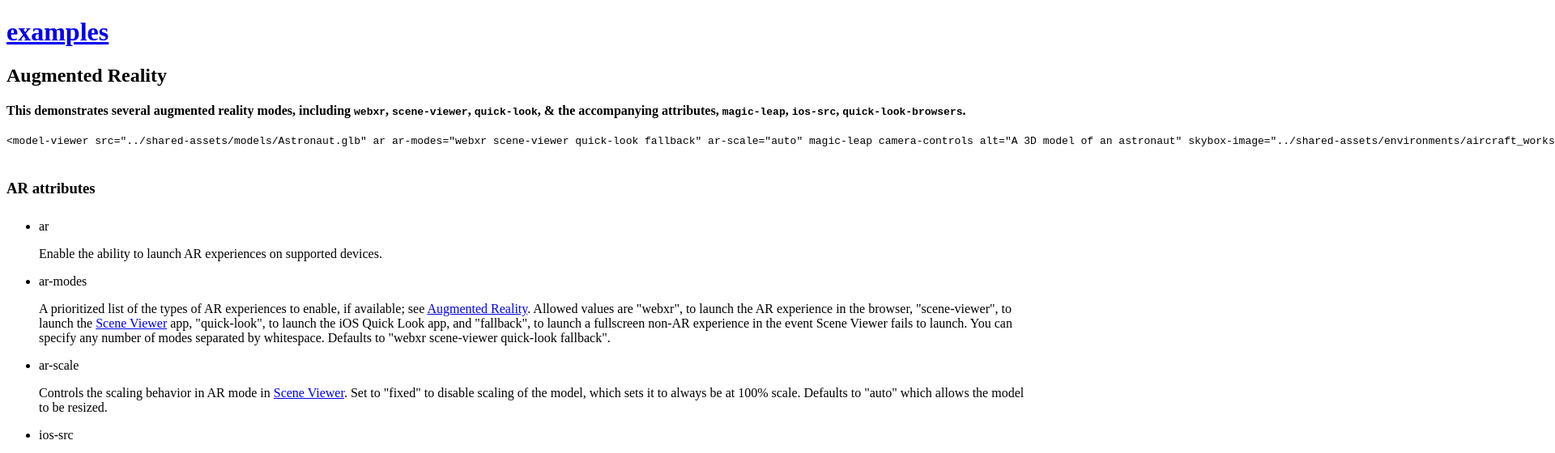
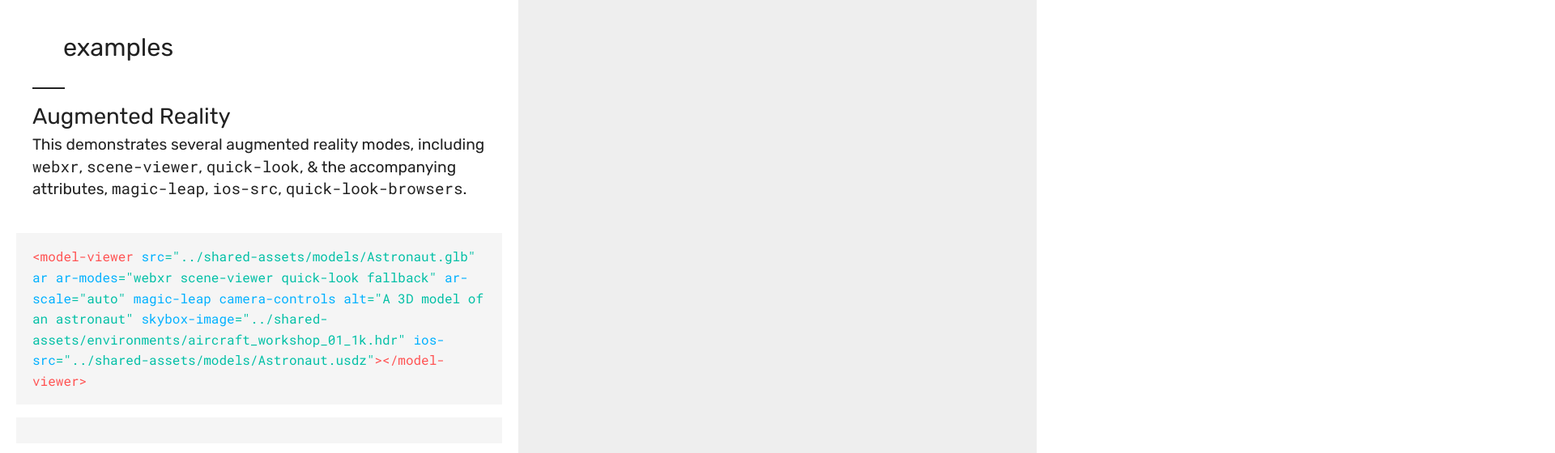
Before and after one commit to eman2XR/George-Floyd-AR-memorial, a plain HTML site: page index.html in a window 1280 px wide. Shown: the top 560 px of the page at 81% size, 1920 px wide, since content can reach past the window. Drawn offline with Linux system fonts and the light colour scheme; some packages are replaced by stand-ins of ours; a script that the page names is missing.

Commit message:
fixed path

```diff
--- a/index.html
+++ b/index.html
@@ -5,7 +5,7 @@
 
   <meta name="viewport" content="width=device-width, user-scalable=no,
   minimum-scale=1.0, maximum-scale=1.0">
-  <link type="text/css" href="./_model-viewer_ Augmented Reality_files/examples.css" rel="stylesheet">
+  <link type="text/css" href="examples.css" rel="stylesheet">
   <link rel="shortcut icon" type="image/png" href="https://modelviewer.dev/assets/favicon.png">
 
   <!-- The following libraries and polyfills are recommended to maximize browser support -->
```
